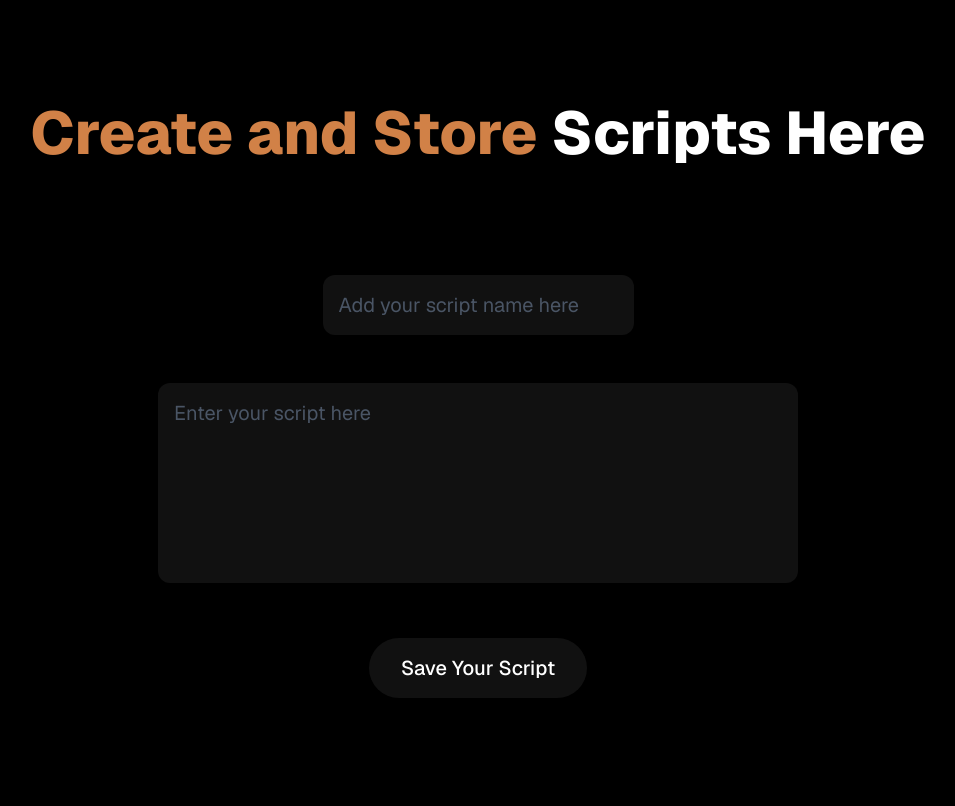
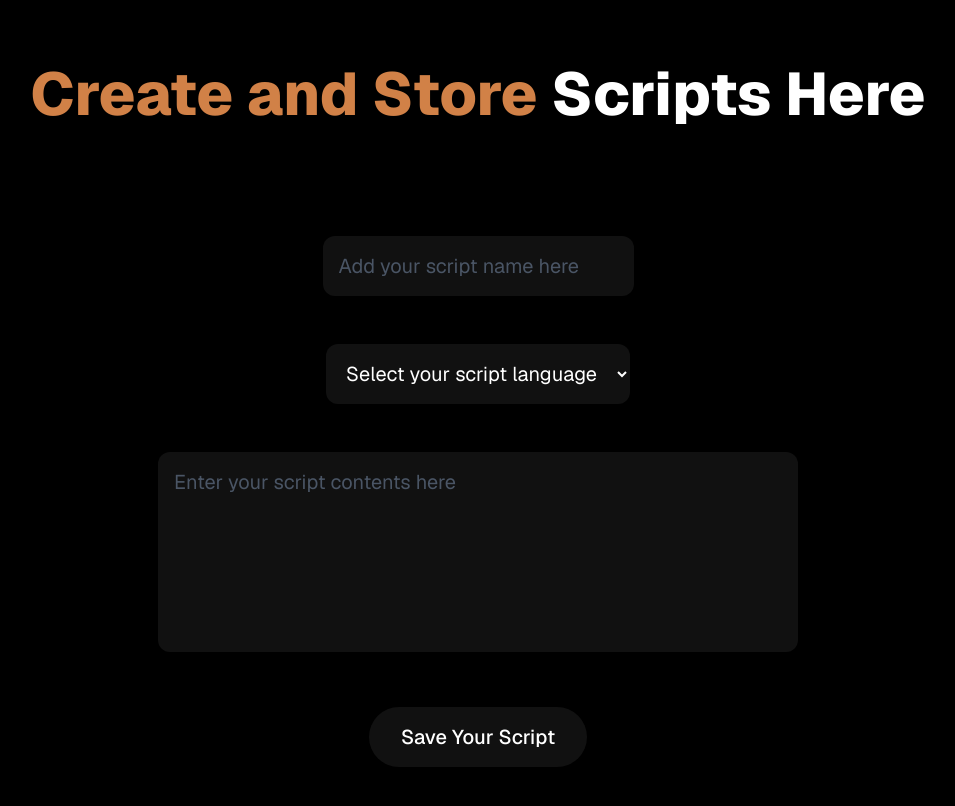
Before and after one commit to nextking12/script-manager, a Next.js app: page /components/create in a window 1280 px wide. Shown: the top 806 px of the page, without its empty margins (162-1117 px from the left). Built offline with nearby package versions, Linux system fonts and the light colour scheme.

Commit message:
more clean up on search pg

```diff
--- a/src/app/components/create/page.tsx
+++ b/src/app/components/create/page.tsx
@@ -18,11 +18,37 @@ export default function CreatePage() {
         />
       </div>
 
+<div className="space-y-4">
+  <select
+    id="language"
+    name="language"
+    required
+    className="w-full bg-[#111] rounded-xl p-4 text-xl border-0 focus:ring-1 focus:ring-gray-400 text-white-600"
+    defaultValue=""
+  >
+    <option value="" disabled>
+      Select your script language
+    </option>
+    <option value="javascript">JavaScript</option>
+    <option value="python">Python</option>
+    <option value="bash">Bash</option>
+    <option value="powershell">PowerShell</option>
+    <option value="php">PHP</option>
+    <option value="ruby">Ruby</option>
+    <option value="go">Go</option>
+    <option value="rust">Rust</option>
+    <option value="java">Java</option>
+    <option value="csharp">C#</option>
+    <option value="cpp">C++</option>
+    <option value="typescript">TypeScript</option>
+  </select>
+</div>
+
       <div className="space-y-4">
         <textarea
           id="message"
           name="message"
-          placeholder="Enter your script here "
+          placeholder="Enter your script contents here "
           required
           rows={6}
           className="w-[50vw] bg-[#111] rounded-xl p-4 text-xl border-0 focus:ring-1 focus:ring-gray-400 placeholder:text-gray-600 resize-none"
```
Also changed, not shown: src/app/components/storage/page.tsx (added).
